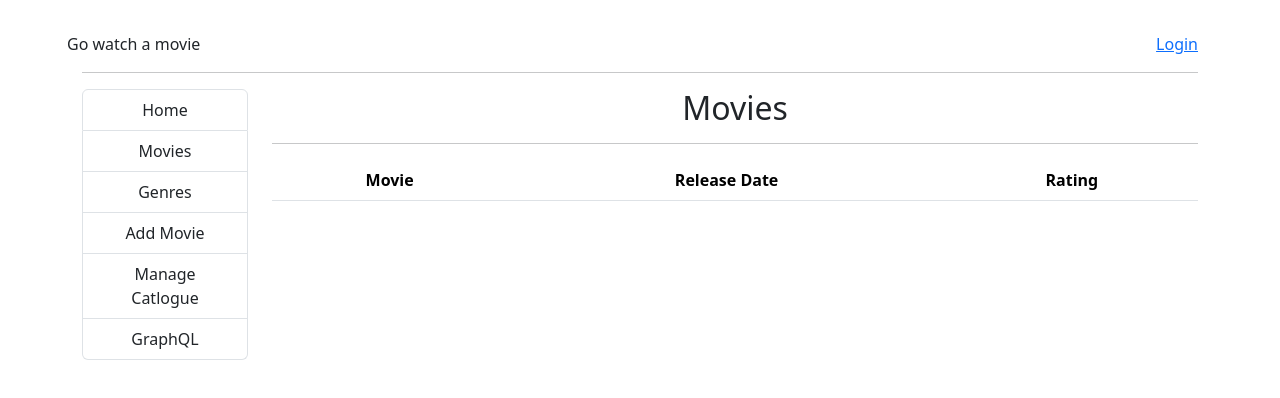
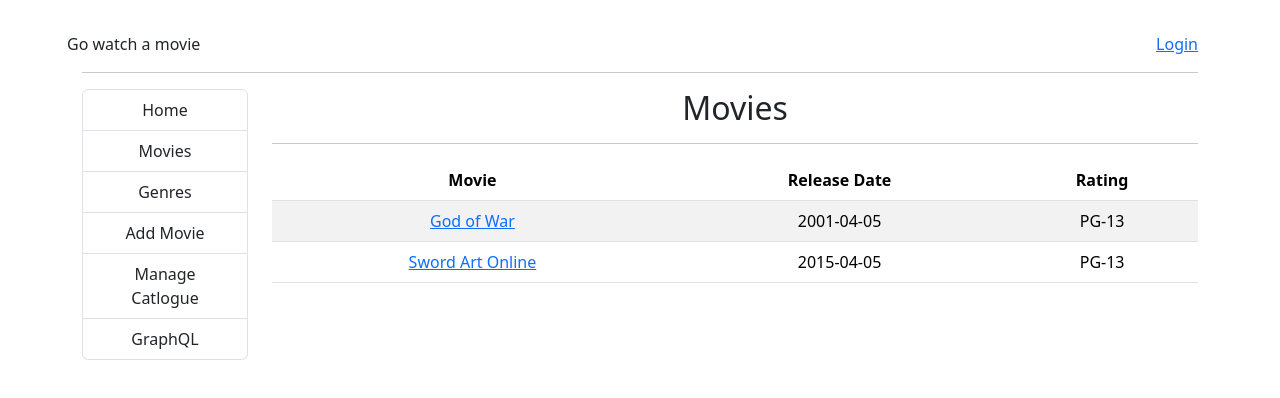
Before and after one commit to samofoke/react_go, a React (Vite) app in the folder react-go-frontend/: page /movies in a window 1280 px wide. Shown: the top 398 px of the page. Built offline with nearby package versions, Linux system fonts and the light colour scheme.

Commit message:
added finished the logic for the table

```diff
--- a/react-go-frontend/src/components/movies/movies.tsx
+++ b/react-go-frontend/src/components/movies/movies.tsx
@@ -1,5 +1,6 @@
 import React, { useState, useEffect } from "react";
 import { Movie } from "../../interface/movies/movies-interface";
+import { Link } from "react-router-dom";
 
 const MoviesSection: React.FC = () => {
   const [movies, setMovies] = useState<Movie[]>([]);
@@ -23,7 +24,7 @@ const MoviesSection: React.FC = () => {
     },
   ];
 
-  console.log("learning types: ", movieList);
+  // console.log("learning types: ", movieList);
 
   useEffect(() => {
     setMovies(movieList);
@@ -42,6 +43,17 @@ const MoviesSection: React.FC = () => {
               <th>Rating</th>
             </tr>
           </thead>
+          <tbody>
+            {movies.map((mv: any) => (
+              <tr key={mv.id}>
+                <td>
+                  <Link to={`/movies/${mv.id}`}>{mv.title}</Link>
+                </td>
+                <td>{mv.release_date}</td>
+                <td>{mv.mpaa_rating}</td>
+              </tr>
+            ))}
+          </tbody>
         </table>
       </div>
     </>
```
